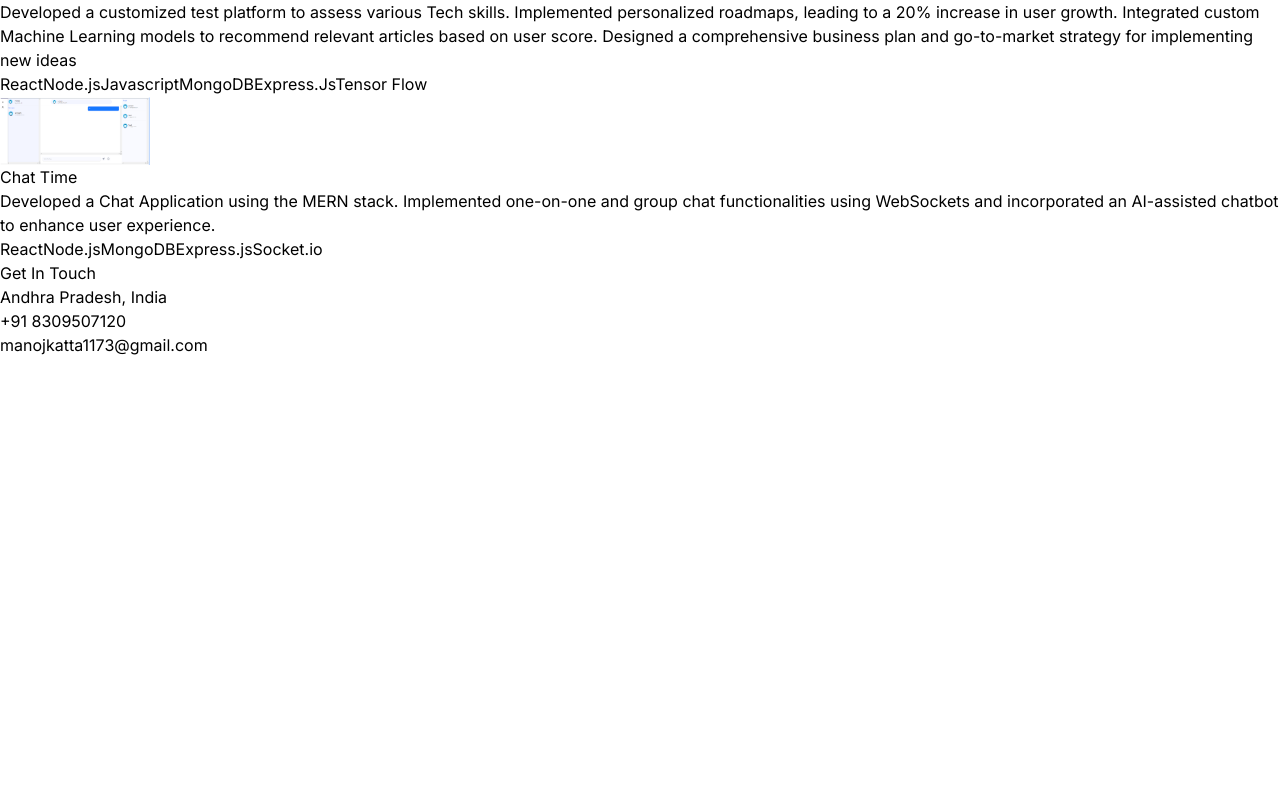
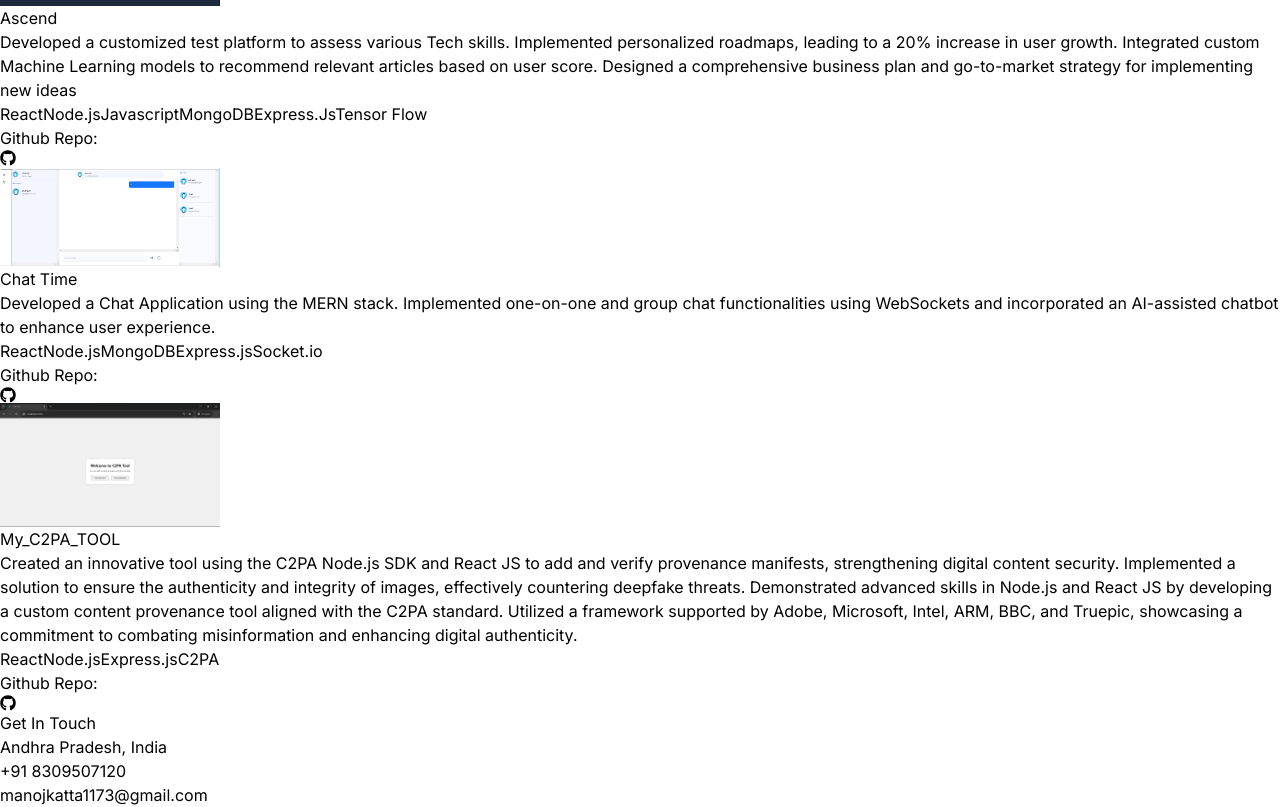
Before and after one commit to Manoj-Katta/Portfolio, a React (Vite) app: page / in a window 1280 px wide. Shown: the part 1770-2577 px from the top of the page. Before the commit the page ends 2127 px from the top, so only its background shows below. Built offline with nearby package versions, Linux system fonts and the light colour scheme.

Commit message:
added repo links

```diff
--- a/package.json
+++ b/package.json
@@ -13,7 +13,8 @@
     "framer-motion": "^11.2.10",
     "react": "^18.2.0",
     "react-dom": "^18.2.0",
-    "react-icons": "^5.2.1"
+    "react-icons": "^5.2.1",
+    "react-router-dom": "^6.25.1"
   },
   "devDependencies": {
     "@types/react": "^18.2.66",
--- a/src/components/Projects.jsx
+++ b/src/components/Projects.jsx
@@ -1,8 +1,13 @@
 import React from "react";
 import { PROJECTS } from "../constants";
 import { motion } from "framer-motion";
+import { FaGithub, FaGlobe } from "react-icons/fa";
 
 const Projects = () => {
+  const handleRedirect = (url) => {
+    window.open(url, "_blank");
+  };
+
   return (
     <div className="border-b border-neutral-900 pb-4">
       <motion.h2
@@ -24,8 +29,8 @@ const Projects = () => {
             >
               <img
                 src={project.image}
-                width={150}
-                height={150}
+                width={220}
+                height={220}
                 alt={project.title}
                 className="mb-6 rounded"
               ></img>
@@ -41,11 +46,35 @@ const Projects = () => {
               {project.technologies.map((tech, index) => (
                 <span
                   key={index}
-                  className="mr-2 rounded bg-neutral-900 px-2 py-1 text-sm font-medium text-purple-900"
+                  className="mr-2 rounded bg-neutral-900 px-2 py-1 text-sm font-medium text-purple-800"
                 >
                   {tech}
                 </span>
               ))}
+              <div className="text-purple-600 m-2 flex-col">
+                {project.github && (
+                  <h6 className="flex">
+                    Github Repo:
+                    <div
+                      className="p-1"
+                      onClick={() => handleRedirect(project.github)}
+                    >
+                      <FaGithub />
+                    </div>
+                  </h6>
+                )}
+                {project.website && (
+                  <h6 className="flex">
+                    Website:
+                    <div
+                      className="p-1"
+                      onClick={() => handleRedirect(project.website)}
+                    >
+                      <FaGlobe />
+                    </div>
+                  </h6>
+                )}
+              </div>
             </motion.div>
           </div>
         ))}
--- a/src/constants/index.js
+++ b/src/constants/index.js
@@ -1,6 +1,6 @@
 import project1 from "../assets/projects/Ascend.png";
 import project2 from "../assets/projects/chatTime.png";
-
+import C2PA_Tool from "../assets/projects/C2PA_Tool.png"
 
 export const HERO_CONTENT = `A passionate Computer Science student at IIT Jammu with a strong foundation in full stack development and a keen interest in artificial intelligence and machine learning. With hands-on experience in developing and managing web applications, I strive to leverage my skills to solve real-world problems and create impactful solutions.`;
 
@@ -13,7 +13,12 @@ export const EXPERIENCES = [
     company: "City, University of London",
     description: `Conducted research and analysis on Coalition for Content Provenance and Authenticity (C2PA) implementations for deepfake detection.
 Developed my own C2PA implementation using ReactJS and NodeJS SDK of Content Authenticity Initiative(CAI) that can achieve a 95% verification accuracy for C2PA manifests`,
-    technologies: ["C2PA", "Deepfake Detection", "Image Processing", "Metadata"],
+    technologies: [
+      "C2PA",
+      "Deepfake Detection",
+      "Image Processing",
+      "Metadata",
+    ],
   },
   {
     year: "Apr 2024 - May 2024",
@@ -30,22 +35,55 @@ export const PROJECTS = [
     image: project1,
     description:
       "Developed a customized test platform to assess various Tech skills. Implemented personalized roadmaps, leading to a 20% increase in user growth. Integrated custom Machine Learning models to recommend relevant articles based on user score. Designed a comprehensive business plan and go-to-market strategy for implementing new ideas",
-    technologies: ["React", "Node.js", "Javascript", "MongoDB", "Express.Js", "Tensor Flow"],
+    technologies: [
+      "React",
+      "Node.js",
+      "Javascript",
+      "MongoDB",
+      "Express.Js",
+      "Tensor Flow",
+    ],
+    github: "https://github.com/Manoj-Katta/Ascend"
   },
   {
     title: "Chat Time",
     image: project2,
     description:
       "Developed a Chat Application using the MERN stack. Implemented one-on-one and group chat functionalities using WebSockets and incorporated an AI-assisted chatbot to enhance user experience.",
-    technologies: ["React", "Node.js", "MongoDB", "Express.js",  "Socket.io"],
+    technologies: ["React", "Node.js", "MongoDB", "Express.js", "Socket.io"],
+    github:"https://github.com/Manoj-Katta/Chat_time"
+  },
+  {
+    title: "My_C2PA_TOOL",
+    image: C2PA_Tool,
+    description:
+      "Created an innovative tool using the C2PA Node.js SDK and React JS to add and verify provenance manifests, strengthening digital content security. Implemented a solution to ensure the authenticity and integrity of images, effectively countering deepfake threats. Demonstrated advanced skills in Node.js and React JS by developing a custom content provenance tool aligned with the C2PA standard. Utilized a framework supported by Adobe, Microsoft, Intel, ARM, BBC, and Truepic, showcasing a commitment to combating misinformation and enhancing digital authenticity.",
+    technologies: ["React", "Node.js", "Express.js", "C2PA" ],
+    github: "https://github.com/Manoj-Katta/My_C2PA_Tool"
   },
 ];
 
 export const SKILLS = {
   programmingLanguages: ["C++", "Python"],
-  webDevelopment: ["HTML", "CSS", "JavaScript", "Bootstrap", "React JS", "Node JS", "MongoDB", "Express JS"],
+  webDevelopment: [
+    "HTML",
+    "CSS",
+    "JavaScript",
+    "Bootstrap",
+    "React JS",
+    "Node JS",
+    "MongoDB",
+    "Express JS",
+  ],
   softwares: ["Git", "Onshape", "MySQL", "PowerPoint"],
-  relevantCoursework: ["Data Structures & Algorithms", "Database Management Systems", "Computer Networks", "Machine Learning", "Computer Architecture", "High Performance Computer Systems"],
+  relevantCoursework: [
+    "Data Structures & Algorithms",
+    "Database Management Systems",
+    "Computer Networks",
+    "Machine Learning",
+    "Computer Architecture",
+    "High Performance Computer Systems",
+  ],
 };
 
 export const CERTIFICATIONS = [
@@ -56,19 +94,17 @@ export const CERTIFICATIONS = [
 ];
 
 export const ADDITIONAL_DETAILS = {
-  achievements: [
-    "Solved over 400+ problems on Leetcode and GFG combined."
-  ],
+  achievements: ["Solved over 400+ problems on Leetcode and GFG combined."],
   positionsOfResponsibility: [
     "Representative of Career and Development Services, IIT Jammu",
-    "Head of Content and Design Team in Career and Development Services, IIT Jammu"
+    "Head of Content and Design Team in Career and Development Services, IIT Jammu",
   ],
   extracurricularActivities: [
     "Participated in the 55th Inter IIT Sports Meet and qualified for pre-quarter finals.",
     "Participated in Inter IIT Tech Meet 12.0",
     "Participated in various case study competitions like RED BRICK by IIM Ahmedabad, Be the CXO.",
     "Hosted Case Study Competition StrategiQ and Pan India stock market trading competition StockGro.",
-    "Volunteered in Technunctus-22, 23 and Renao-23."
+    "Volunteered in Technunctus-22, 23 and Renao-23.",
   ],
   hobbies: ["Volleyball", "Badminton", "Gym"],
   languages: ["English", "Hindi", "Telugu"],
```
Also changed, not shown: src/assets/projects/C2PA_Tool.png (added), 1 other file (tests, documents, lock files or other folders).
